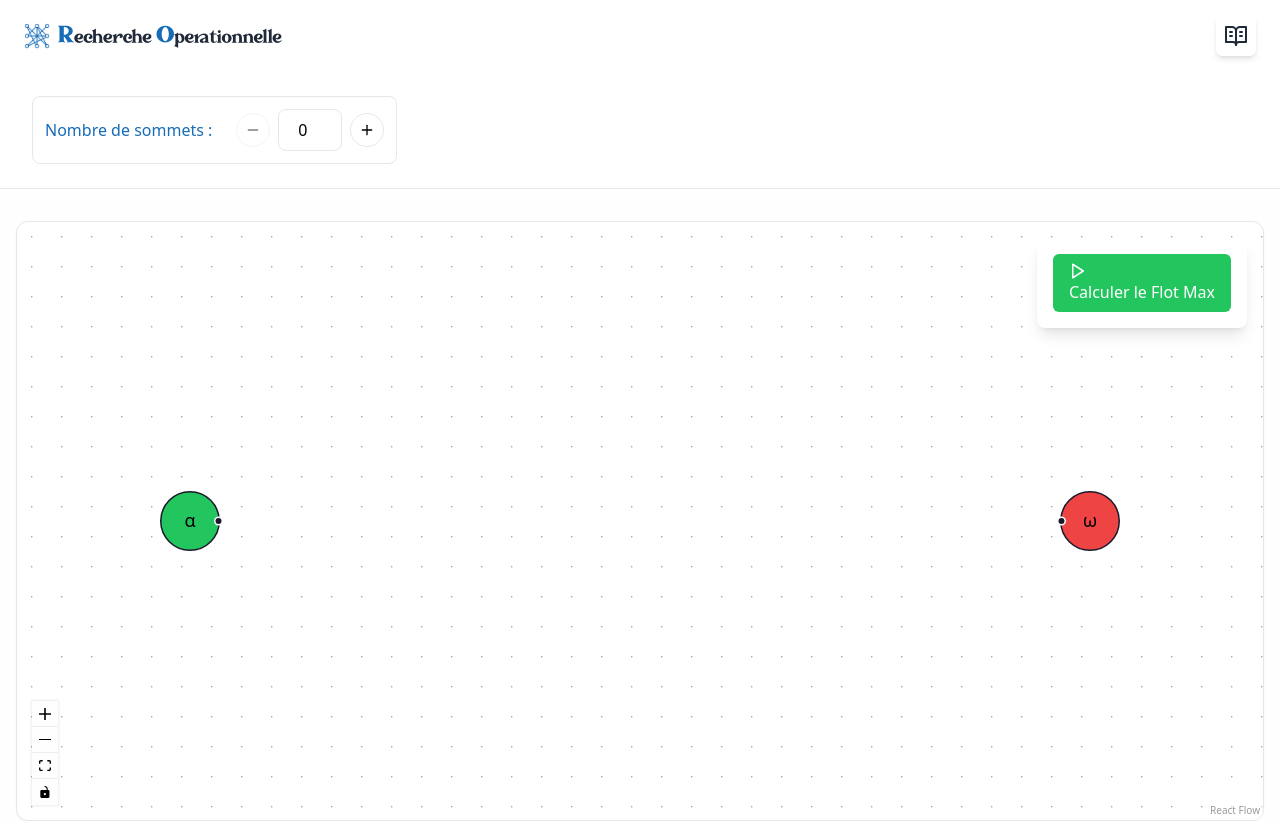
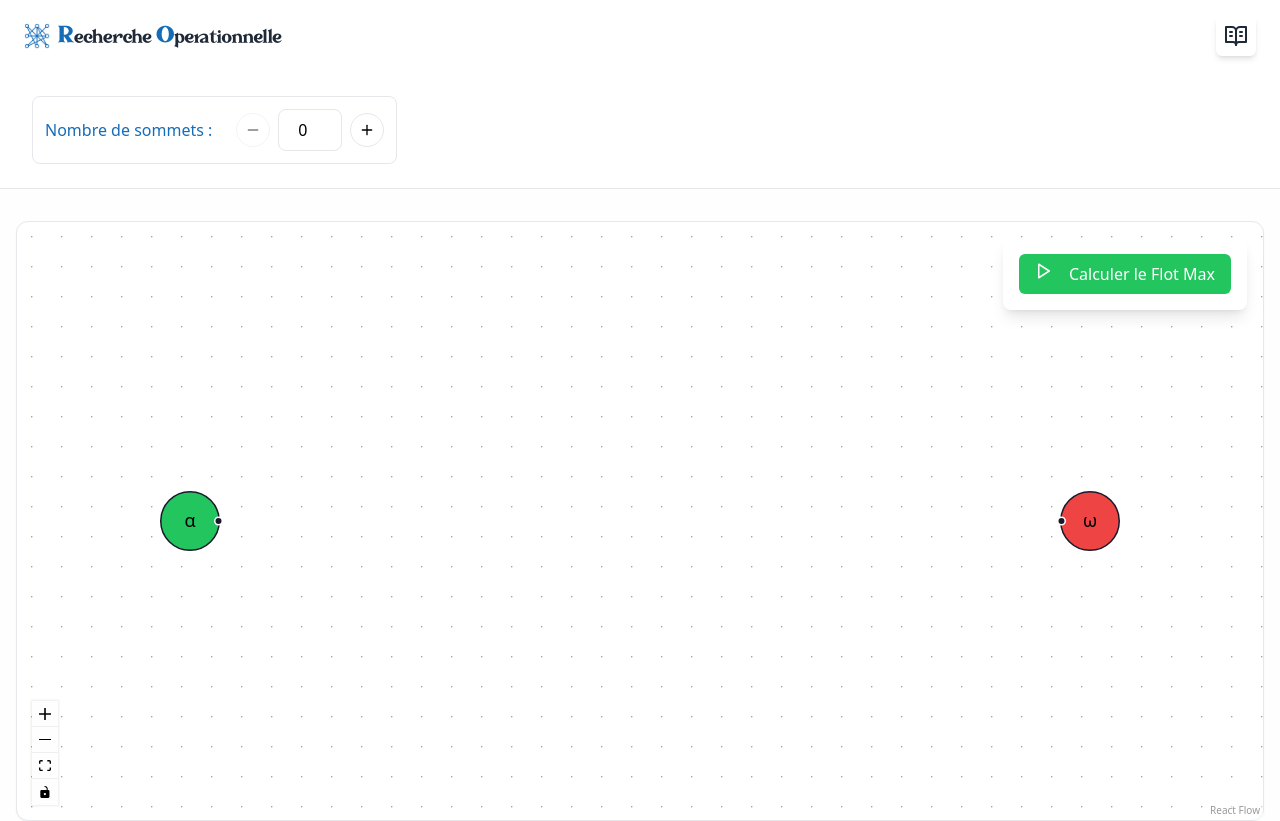
Before and after one commit to Elvis-Sy/FlotMaximal, a React (Vite) app: page /creative in a window 1280 px wide. Shown: the top 821 px of the page. Built offline with nearby package versions, Linux system fonts and the light colour scheme.

Commit message:
Re-re-re-build

```diff
--- a/src/components/ReactFlowComponent.tsx
+++ b/src/components/ReactFlowComponent.tsx
@@ -297,7 +297,7 @@ const ReactFlowComponent: React.FC<ReactFlowComponentProps> = ({
         <button
           onClick={calculateMaxFlow}
           disabled={isCalculating}
-          className={`w-full px-4 py-2 rounded-md text-white transition-colors ${
+          className={`flex gap-2 w-full px-4 py-2 rounded-md text-white transition-colors ${
             isCalculating
               ? 'bg-[#88f5ac] cursor-not-allowed'
               : 'bg-green-500 hover:bg-green-600'
```
